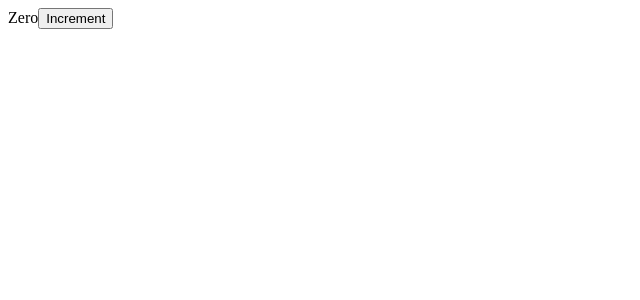
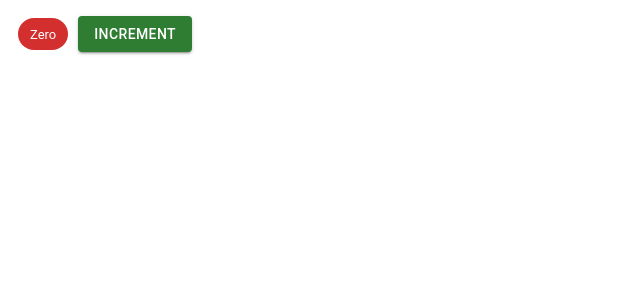
Before and after one commit to BCFCODE/MRT, a React (Vite) app: page / in a window 1280 px wide. Shown: the top 300 px of the page, without its empty margins (0-640 px from the left). Built offline with nearby package versions, Linux system fonts and the light colour scheme.

Commit message:
6- Setting Attributes

```diff
--- a/src/components/Counter.tsx
+++ b/src/components/Counter.tsx
@@ -1,8 +1,13 @@
 import React, { Component } from "react";
+import { Button, Chip } from "@mui/material";
+import { CSSProperties } from "@mui/material/styles/createMixins";
 
 export interface ICounterProps {}
 export interface ICounterState {}
 
+const chipStyles: CSSProperties = {
+  margin: 10,
+};
 class Counter extends Component<ICounterProps, ICounterState> {
   state = {
     count: 0,
@@ -11,12 +16,18 @@ class Counter extends Component<ICounterProps, ICounterState> {
   render() {
     return (
       <>
-        <span className="badge text-badge-primary m-2">
-          {this.formatCount()}
-        </span>
-        <button className="btn btn-secondary btn-sm" type="button">
+        <Chip
+          style={chipStyles}
+          label={this.formatCount()}
+          color="error"
+        ></Chip>
+        <Button
+          variant="contained"
+          color="success"
+          type="button"
+        >
           Increment
-        </button>
+        </Button>
       </>
     );
   }
```
Also changed, not shown: src/components/ColorChip.tsx (added, +27 -0 lines).
